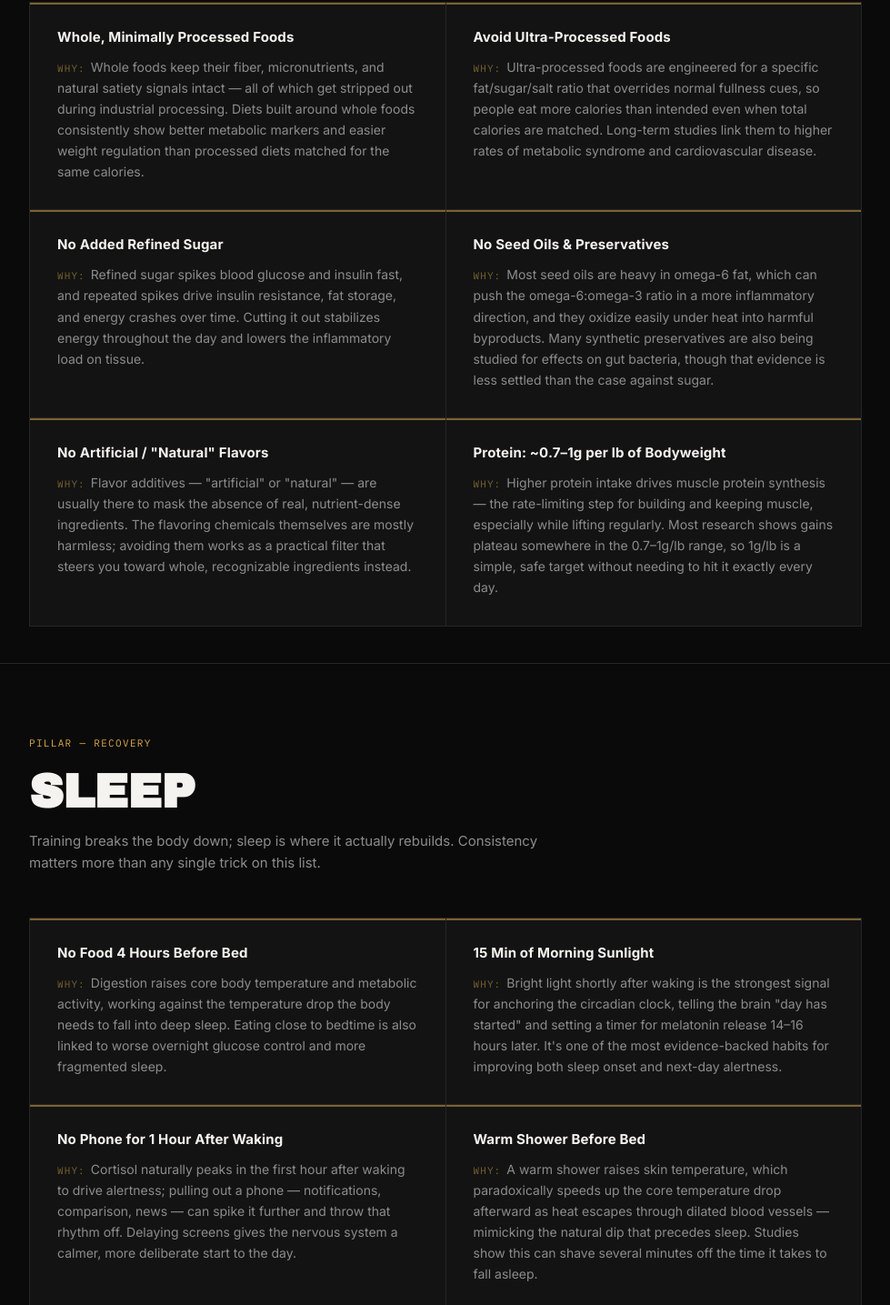
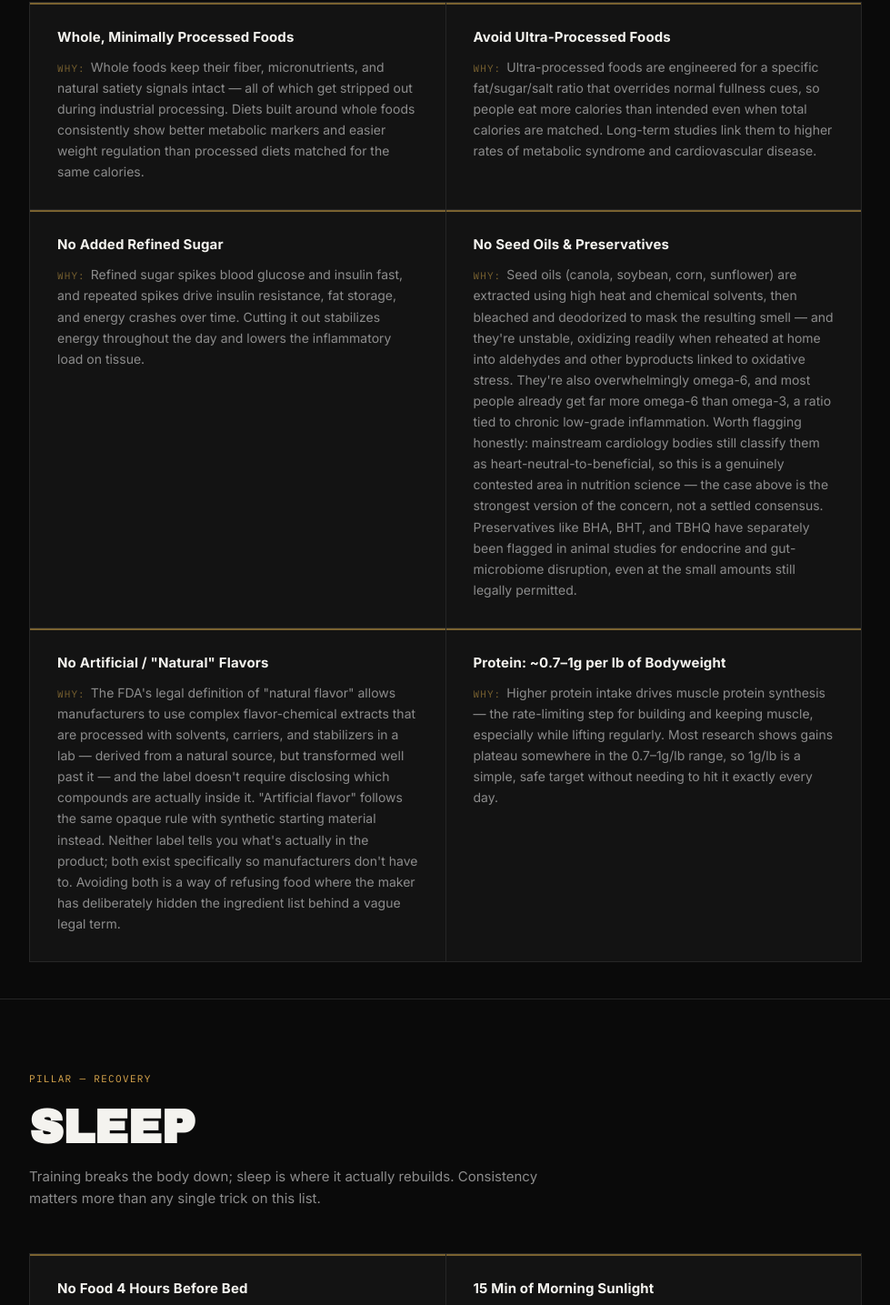
Before and after one commit to pricex0/protocol, a plain HTML site: page index.html in a window 1280 px wide. Shown: the part 857-2292 px from the top of the page at 91% size, without its empty margins (150-1129 px from the left). Drawn offline with Linux system fonts and the light colour scheme.

Commit message:
Update index.html

```diff
--- a/index.html
+++ b/index.html
@@ -254,11 +254,11 @@
     </div>
     <div class="habit">
       <h3>No Seed Oils & Preservatives</h3>
-      <p class="why"><span class="tag">WHY:</span>Most seed oils are heavy in omega-6 fat, which can push the omega-6:omega-3 ratio in a more inflammatory direction, and they oxidize easily under heat into harmful byproducts. Many synthetic preservatives are also being studied for effects on gut bacteria, though that evidence is less settled than the case against sugar.</p>
+      <p class="why"><span class="tag">WHY:</span>Seed oils (canola, soybean, corn, sunflower) are extracted using high heat and chemical solvents, then bleached and deodorized to mask the resulting smell — and they're unstable, oxidizing readily when reheated at home into aldehydes and other byproducts linked to oxidative stress. They're also overwhelmingly omega-6, and most people already get far more omega-6 than omega-3, a ratio tied to chronic low-grade inflammation. Worth flagging honestly: mainstream cardiology bodies still classify them as heart-neutral-to-beneficial, so this is a genuinely contested area in nutrition science — the case above is the strongest version of the concern, not a settled consensus. Preservatives like BHA, BHT, and TBHQ have separately been flagged in animal studies for endocrine and gut-microbiome disruption, even at the small amounts still legally permitted.</p>
     </div>
     <div class="habit">
       <h3>No Artificial / "Natural" Flavors</h3>
-      <p class="why"><span class="tag">WHY:</span>Flavor additives — "artificial" or "natural" — are usually there to mask the absence of real, nutrient-dense ingredients. The flavoring chemicals themselves are mostly harmless; avoiding them works as a practical filter that steers you toward whole, recognizable ingredients instead.</p>
+      <p class="why"><span class="tag">WHY:</span>The FDA's legal definition of "natural flavor" allows manufacturers to use complex flavor-chemical extracts that are processed with solvents, carriers, and stabilizers in a lab — derived from a natural source, but transformed well past it — and the label doesn't require disclosing which compounds are actually inside it. "Artificial flavor" follows the same opaque rule with synthetic starting material instead. Neither label tells you what's actually in the product; both exist specifically so manufacturers don't have to. Avoiding both is a way of refusing food where the maker has deliberately hidden the ingredient list behind a vague legal term.</p>
     </div>
     <div class="habit">
       <h3>Protein: ~0.7–1g per lb of Bodyweight</h3>
@@ -285,7 +285,7 @@
     </div>
     <div class="habit">
       <h3>No Phone for 1 Hour After Waking</h3>
-      <p class="why"><span class="tag">WHY:</span>Cortisol naturally peaks in the first hour after waking to drive alertness; pulling out a phone — notifications, comparison, news — can spike it further and throw that rhythm off. Delaying screens gives the nervous system a calmer, more deliberate start to the day.</p>
+      <p class="why"><span class="tag">WHY:</span>Cortisol naturally peaks in the first hour after waking to drive alertness; pulling out a phone — notifications, comparison, news — can spike it further and throw that rhythm off. There's a second issue on top of that: scrolling and notifications trigger quick dopamine hits, and that dopamine-driven reward loop competes with and can blunt the steady, cortisol-driven alertness your body is trying to produce naturally — training the brain to chase short stimulation spikes instead of the gradual wake-up signal it's built for. Delaying screens gives the nervous system a calmer, more deliberate start to the day.</p>
     </div>
     <div class="habit">
       <h3>Warm Shower Before Bed</h3>
```
